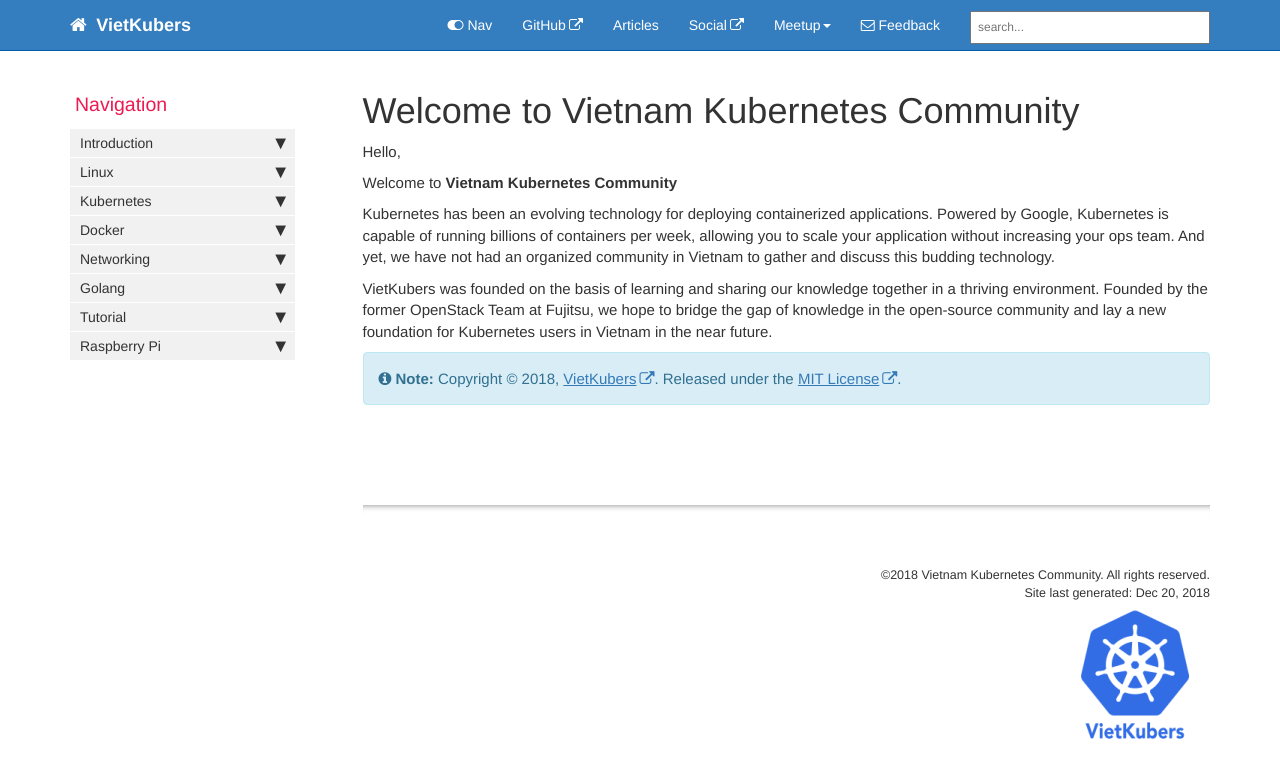
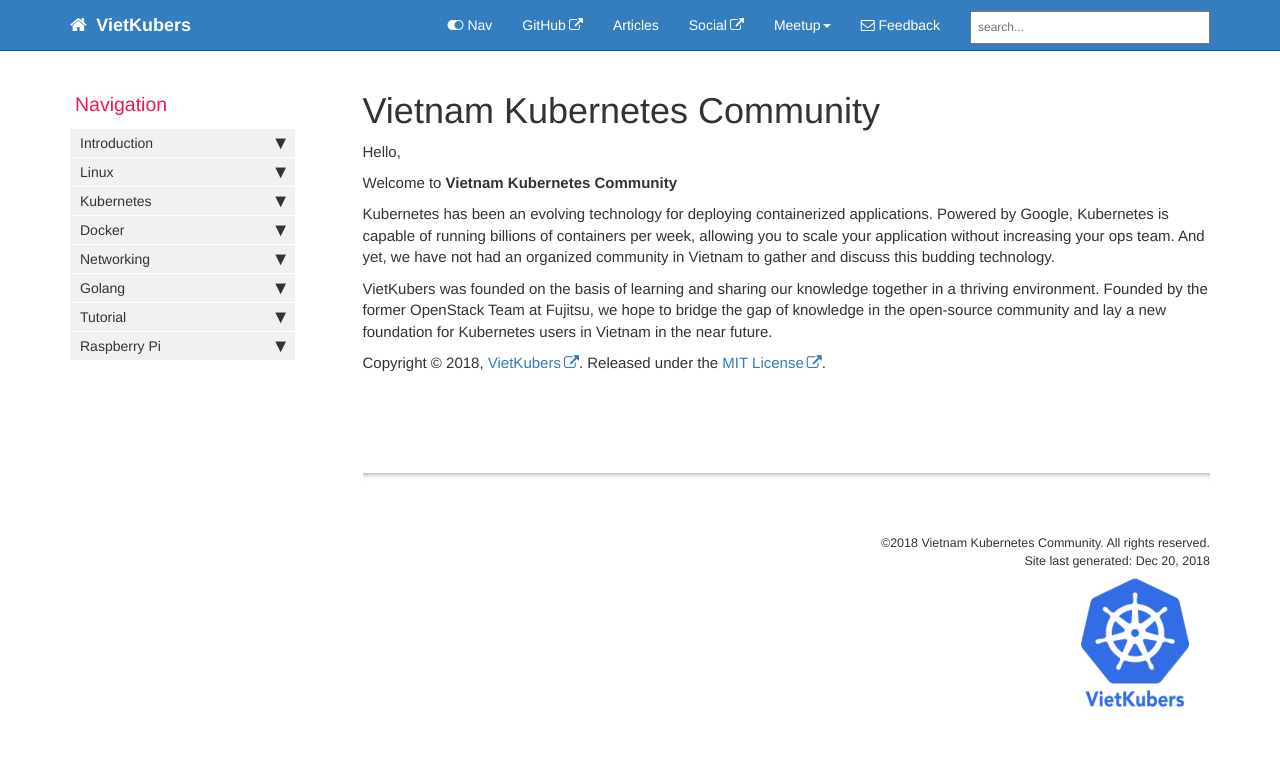
Before and after one commit to vietkubers/vietkubers.github.io, a Jekyll site: the page built from index.md, in a window 1280 px wide. Shown: the top 778 px of the page. Built offline with Jekyll 4.4.1, drawn with Linux system fonts in a browser that asks for light colours; nearby versions of some CDN libraries; comment, search, counter and statistics services are not loaded.

Commit message:
Change aboutus

```diff
--- a/index.md
+++ b/index.md
@@ -1,5 +1,5 @@
 ---
-title: "Welcome to Vietnam Kubernetes Community"
+title: "Vietnam Kubernetes Community"
 keywords: sample homepage
 sidebar: mydoc_sidebar
 permalink: index.html
@@ -14,6 +14,6 @@ Kubernetes has been an evolving technology for deploying containerized applicati
 
 VietKubers was founded on the basis of learning and sharing our knowledge together in a thriving environment. Founded by the former OpenStack Team at Fujitsu, we hope to bridge the gap of knowledge in the open-source community and lay a new foundation for Kubernetes users in Vietnam in the near future.
 
-{% include note.html content="Copyright © 2018, [VietKubers](https://github.com/vietkubers). Released under the [MIT License](https://github.com/vietkubers/vietkubers.github.io/blob/master/LICENSE). " %}
+Copyright © 2018, [VietKubers](https://github.com/vietkubers). Released under the [MIT License](https://github.com/vietkubers/vietkubers.github.io/blob/master/LICENSE).
 
 {% include links.html %}
```
